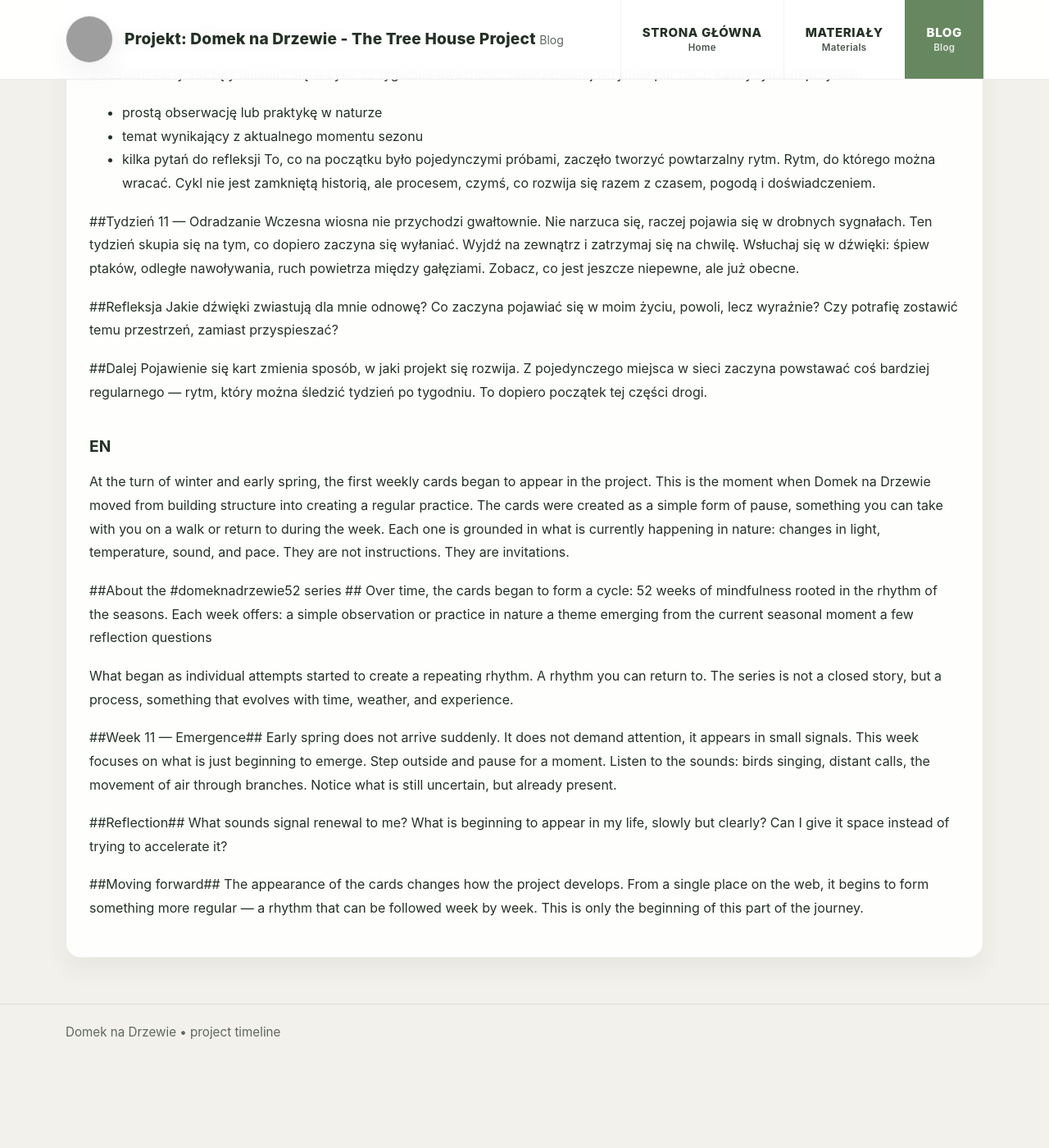
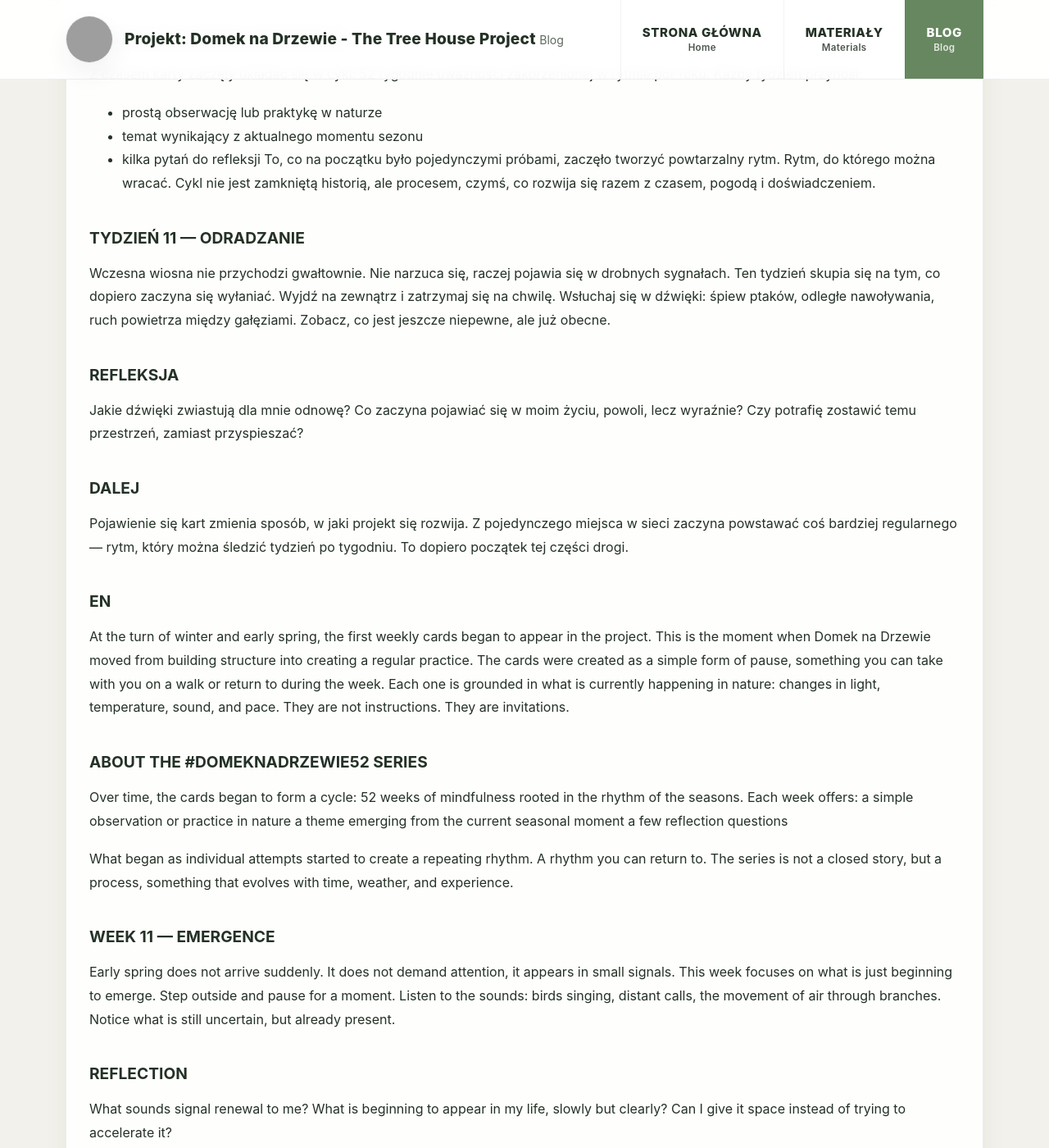
Before and after one commit to akonkia/domeknadrzewie, a Jekyll site: the page built from _posts/2026-03-15-pierwsze-karty-poczatek-cyklu.md, in a window 1280 px wide and 1400 px high, scrolled down 1044 px. Shown: the whole window at 82% size. Built offline with Jekyll 4.4.1, drawn with Linux system fonts in a browser that asks for light colours; before the commit the page ends 2348 px from its top, so only the background shows below that; some of the changed text lies outside the part shown; grey boxes are pictures that could not be loaded.

Commit message:
Update 2026-03-15-pierwsze-karty-poczatek-cyklu.md

```diff
--- a/_posts/2026-03-15-pierwsze-karty-poczatek-cyklu.md
+++ b/_posts/2026-03-15-pierwsze-karty-poczatek-cyklu.md
@@ -26,7 +26,7 @@ To, co na początku było pojedynczymi próbami, zaczęło tworzyć powtarzalny
 Rytm, do którego można wracać.
 Cykl nie jest zamkniętą historią, ale procesem, czymś, co rozwija się razem z czasem, pogodą i doświadczeniem.
 
-##Tydzień 11 — Odradzanie
+## Tydzień 11 — Odradzanie
 Wczesna wiosna nie przychodzi gwałtownie.
 Nie narzuca się, raczej pojawia się w drobnych sygnałach.
 Ten tydzień skupia się na tym, co dopiero zaczyna się wyłaniać.
@@ -34,12 +34,12 @@ Wyjdź na zewnątrz i zatrzymaj się na chwilę.
 Wsłuchaj się w dźwięki: śpiew ptaków, odległe nawoływania, ruch powietrza między gałęziami.
 Zobacz, co jest jeszcze niepewne, ale już obecne.
 
-##Refleksja
+## Refleksja
 Jakie dźwięki zwiastują dla mnie odnowę?
 Co zaczyna pojawiać się w moim życiu, powoli, lecz wyraźnie?
 Czy potrafię zostawić temu przestrzeń, zamiast przyspieszać?
 
-##Dalej
+## Dalej
 Pojawienie się kart zmienia sposób, w jaki projekt się rozwija.
 Z pojedynczego miejsca w sieci zaczyna powstawać coś bardziej regularnego — rytm, który można śledzić tydzień po tygodniu.
 To dopiero początek tej części drogi.
@@ -52,7 +52,7 @@ The cards were created as a simple form of pause, something you can take with yo
 They are not instructions.
 They are invitations.
 
-##About the #domeknadrzewie52 series ##
+## About the #domeknadrzewie52 series
 Over time, the cards began to form a cycle: 52 weeks of mindfulness rooted in the rhythm of the seasons.
 Each week offers:
 a simple observation or practice in nature
@@ -63,7 +63,7 @@ What began as individual attempts started to create a repeating rhythm.
 A rhythm you can return to.
 The series is not a closed story, but a process, something that evolves with time, weather, and experience.
 
-##Week 11 — Emergence##
+## Week 11 — Emergence
 Early spring does not arrive suddenly.
 It does not demand attention, it appears in small signals.
 This week focuses on what is just beginning to emerge.
@@ -71,12 +71,12 @@ Step outside and pause for a moment.
 Listen to the sounds: birds singing, distant calls, the movement of air through branches.
 Notice what is still uncertain, but already present.
 
-##Reflection##
+## Reflection
 What sounds signal renewal to me?
 What is beginning to appear in my life, slowly but clearly?
 Can I give it space instead of trying to accelerate it?
 
-##Moving forward##
+## Moving forward
 The appearance of the cards changes how the project develops.
 From a single place on the web, it begins to form something more regular — a rhythm that can be followed week by week.
 This is only the beginning of this part of the journey.
```
